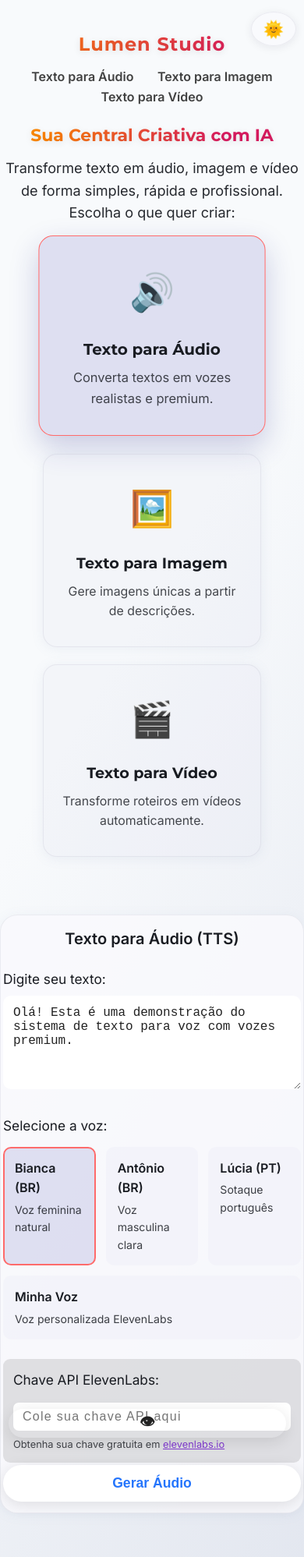
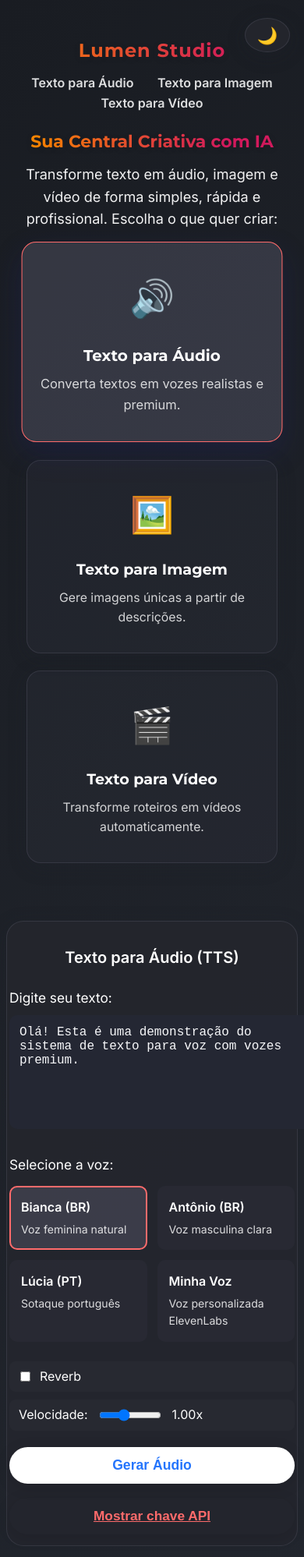
Before and after one commit to joeeyjunior/mystyc.github.io, a plain HTML site: page index.html in a window 390 px wide. Shown: the top 1997 px of the page at 78% size. Drawn offline with Linux system fonts and the light colour scheme.

Commit message:
Update index.html

```diff
--- a/index.html
+++ b/index.html
@@ -11,44 +11,20 @@
       --secondary: #2575fc;
       --accent: #ff6b6b;
       --glass-bg: rgba(255,255,255,0.10);
-
-      --background: linear-gradient(120deg, var(--primary), var(--secondary));
-      --text: #fff;
-      --card-bg: var(--glass-bg);
-      --input-bg: rgba(255,255,255,0.92);
-      --input-text: #333;
-      --option-bg: rgba(255,255,255,0.2);
-      --option-selected: rgba(255,255,255,0.45);
-      --border: rgba(255,255,255,0.22);
-      --shadow: 0 5px 25px 0 rgba(31,38,135,0.14);
-      --card-shadow: 0 5px 26px 0 rgba(31,38,135,0.10);
-      --footer-opacity: 0.7;
-      --nav-a: #fff;
-      --nav-a-hover: var(--accent);
-      --link: #fff;
+      --background-dark: linear-gradient(135deg, #191c22 0%, #23272f 100%);
+      --text-dark: #fff;
+      --option-bg-dark: rgba(60,65,80,0.18);
+      --option-selected-dark: rgba(110,110,130,0.32);
+      --border-dark: rgba(100,100,120,0.28);
+      --input-bg-dark: #242733;
+      --input-text-dark: #f7f8fa;
+      --card-bg-dark: rgba(36,38,45,0.98);
+      --shadow-dark: 0 5px 25px 0 rgba(30,35,45,0.22);
     }
-    .light-mode {
-      --background: linear-gradient(120deg, #f8fafc 40%, #e2e6ef 100%);
-      --text: #191c22;
-      --card-bg: rgba(250,250,253,0.86);
-      --input-bg: #fff;
-      --input-text: #222;
-      --option-bg: rgba(220,222,235,0.18);
-      --option-selected: rgba(180,180,220,0.38);
-      --border: rgba(160,160,180,0.17);
-      --shadow: 0 2px 16px 0 rgba(120,140,180,0.10);
-      --card-shadow: 0 2px 16px 0 rgba(120,140,180,0.08);
-      --footer-opacity: 0.92;
-      --nav-a: #222;
-      --nav-a-hover: var(--primary);
-      --link: var(--primary);
-    }
-
-    * { box-sizing: border-box; margin: 0; padding: 0; }
     body {
       font-family: 'Inter', 'Montserrat', Arial, sans-serif;
-      background: var(--background);
-      color: var(--text);
+      background: var(--background-dark);
+      color: var(--text-dark);
       min-height: 100vh;
       line-height: 1.6;
       transition: background 0.4s, color 0.32s;
@@ -70,13 +46,12 @@
       text-shadow: 0 2px 10px rgba(0,0,0,0.10);
       margin-bottom: 8px;
     }
-
     .theme-toggle {
       position: absolute;
       top: 22px;
       right: 22px;
-      background: var(--card-bg);
-      border: 1px solid var(--border);
+      background: var(--card-bg-dark);
+      border: 1px solid var(--border-dark);
       border-radius: 50%;
       width: 44px;
       height: 44px;
@@ -85,22 +60,16 @@
       justify-content: center;
       cursor: pointer;
       font-size: 1.32rem;
-      color: var(--text);
-      box-shadow: 0 2px 12px 0 rgba(30,30,50,0.08);
+      color: var(--text-dark);
+      box-shadow: var(--shadow-dark);
       transition: background .22s, color .22s, border .22s;
       z-index: 20;
     }
-    .theme-toggle:hover {
-      background: var(--option-selected);
-      color: var(--accent);
-      border-color: var(--accent);
-    }
-
     nav {
       margin-top: 10px;
     }
     nav a {
-      color: var(--nav-a);
+      color: #fff;
       text-decoration: none;
       margin: 0 13px;
       font-weight: 600;
@@ -108,7 +77,7 @@
       transition: color .2s;
     }
     nav a:hover {
-      color: var(--nav-a-hover);
+      color: var(--accent);
     }
     .main-hero {
       display: flex;
@@ -132,11 +101,10 @@
     .main-desc {
       font-size: 1.13rem;
       margin-bottom: 26px;
-      color: var(--text);
+      color: var(--text-dark);
       opacity: 0.94;
       max-width: 520px;
     }
-
     .options-panel {
       display: flex;
       justify-content: center;
@@ -145,10 +113,10 @@
       margin-bottom: 20px;
     }
     .option-card {
-      background: var(--option-bg);
+      background: var(--option-bg-dark);
       border-radius: 18px;
-      box-shadow: var(--shadow);
-      border: 1.2px solid var(--border);
+      box-shadow: var(--shadow-dark);
+      border: 1.2px solid var(--border-dark);
       min-width: 230px;
       max-width: 280px;
       padding: 34px 20px 32px 20px;
@@ -156,13 +124,14 @@
       cursor: pointer;
       transition: transform .18s, box-shadow .18s, background .22s, border .18s;
       position: relative;
+      color: var(--text-dark);
     }
     .option-card.selected,
     .option-card:hover {
       transform: translateY(-6px) scale(1.04);
       box-shadow: 0 14px 36px 0 rgba(31,38,135,0.22);
       border-color: var(--accent);
-      background: var(--option-selected);
+      background: var(--option-selected-dark);
     }
     .option-icon {
       font-size: 2.8rem;
@@ -177,17 +146,17 @@
     }
     .option-desc {
       font-size: 0.99rem;
-      color: var(--text);
+      color: var(--text-dark);
       opacity: 0.80;
       min-height: 36px;
     }
     .section-module {
       max-width: 650px;
       margin: 34px auto 0 auto;
-      background: var(--card-bg);
+      background: var(--card-bg-dark);
       border-radius: 22px;
-      box-shadow: var(--card-shadow);
-      border: 1.2px solid var(--border);
+      box-shadow: var(--shadow-dark);
+      border: 1.2px solid var(--border-dark);
       padding: 32px 20px 30px 20px;
       display: none;
       animation: fadeIn .6s;
@@ -197,8 +166,6 @@
       from { opacity: 0; transform: translateY(30px);}
       to { opacity: 1; transform: translateY(0);}
     }
-
-    /* --------- TTS Module Styles --------- */
     .input-group { margin-bottom: 25px; }
     label {
       display: block;
@@ -213,9 +180,9 @@
       border-radius: 10px;
       border: none;
       font-size: 1rem;
-      background: var(--input-bg);
+      background: var(--input-bg-dark);
       resize: vertical;
-      color: var(--input-text);
+      color: var(--input-text-dark);
     }
     .voice-options {
       display: flex;
@@ -226,31 +193,66 @@
     .voice-option {
       flex: 1;
       min-width: 100px;
-      background: var(--option-bg);
+      background: var(--option-bg-dark);
       padding: 13px;
       border-radius: 10px;
       cursor: pointer;
       transition: all 0.3s ease;
       border: 2px solid transparent;
       text-align: left;
+      color: var(--text-dark);
     }
     .voice-option:hover {
-      background: var(--option-selected);
+      background: var(--option-selected-dark);
     }
     .voice-option.selected {
-      background: var(--option-selected);
+      background: var(--option-selected-dark);
       border-color: var(--accent);
     }
     .voice-name {
       font-weight: 600;
       margin-bottom: 4px;
-      color: var(--text);
+      color: var(--text-dark);
     }
     .voice-desc {
       font-size: 0.88rem;
       opacity: 0.84;
-      color: var(--text);
+      color: var(--text-dark);
     }
+
+    /* Customization controls */
+    .custom-controls {
+      display: flex;
+      flex-wrap: wrap;
+      gap: 20px;
+      align-items: center;
+      margin-bottom: 18px;
+      margin-top: 10px;
+      justify-content: flex-start;
+    }
+    .custom-control {
+      display: flex;
+      align-items: center;
+      gap: 7px;
+      font-size: 1rem;
+      color: var(--text-dark);
+      background: rgba(80,80,90,0.10);
+      border-radius: 8px;
+      padding: 7px 16px 7px 10px;
+    }
+    .custom-control label {
+      margin: 0 0 0 2px;
+      font-size: 1rem;
+      font-weight: 400;
+      color: inherit;
+      display: inline;
+    }
+    .custom-control input[type="range"] {
+      width: 80px;
+      margin-left: 7px;
+      margin-right: 7px;
+    }
+
     button {
       background: white;
       color: var(--secondary);
@@ -275,38 +277,95 @@
       transform: none;
       box-shadow: none;
     }
-    .api-key-container {
-      margin-top: 10px;
-      background: rgba(0,0,0,0.10);
-      padding: 13px;
-      border-radius: 9px;
+    /* --------- API KEY MODAL --------- */
+    .api-key-trigger {
+      display: inline-block;
+      margin: 18px auto 0 auto;
+      background: none;
+      border: none;
+      color: var(--accent);
+      font-weight: bold;
+      font-size: 1.08rem;
+      text-decoration: underline;
+      cursor: pointer;
+      transition: color 0.22s;
     }
-    #api-key-group { position: relative; }
-    #api-key {
+    .api-key-trigger:hover { color: #ff3b3b; }
+    .api-key-modal-bg {
+      display: none;
+      position: fixed;
+      top:0; left:0; width:100vw; height:100vh;
+      background: rgba(15,18,30,0.88);
+      z-index: 9999;
+      align-items: center;
+      justify-content: center;
+    }
+    .api-key-modal-bg.active { display: flex; }
+    .api-key-modal {
+      background: var(--card-bg-dark);
+      border-radius: 15px;
+      padding: 30px 22px 22px 22px;
+      max-width: 340px;
+      width: 94vw;
+      box-shadow: 0 5px 38px 0 rgba(20,20,30,0.16);
+      position: relative;
+      text-align: left;
+      color: var(--text-dark);
+      border: 1.2px solid var(--border-dark);
+      animation: fadeIn .3s;
+    }
+    .api-key-modal h3 {
+      margin-top: 0;
+      margin-bottom: 15px;
+      font-size: 1.1rem;
+      font-weight: 700;
+    }
+    .api-key-modal label {
+      margin-bottom: 6px;
+      font-size: 1rem;
+    }
+    .api-key-modal input[type="password"],
+    .api-key-modal input[type="text"] {
       width: 100%;
       padding: 9px 38px 9px 12px;
       border-radius: 7px;
       border: none;
-      margin-top: 7px;
-      background: var(--input-bg);
-      color: var(--input-text);
+      background: var(--input-bg-dark);
+      color: var(--input-text-dark);
       font-size: 1rem;
       letter-spacing: 0.08em;
+      margin-bottom: 12px;
     }
-    .show-hide-btn {
+    .api-key-modal .show-hide-btn {
       position: absolute;
-      right: 6px;
-      top: 50%;
-      transform: translateY(-10px);
+      right: 25px;
+      top: 86px;
       background: none;
       border: none;
-      color: var(--input-text);
+      color: var(--input-text-dark);
       font-size: 1.2em;
       cursor: pointer;
       z-index: 2;
-      padding: 2px 7px;
+      padding: 0 7px;
     }
-    .show-hide-btn:focus { outline: 2px solid var(--secondary); }
+    .api-key-modal .close-modal {
+      position: absolute;
+      top: 10px; right: 15px;
+      background: none;
+      border: none;
+      color: var(--accent);
+      font-size: 1.6rem;
+      font-weight: bold;
+      cursor: pointer;
+      z-index: 10;
+      transition: color .2s;
+    }
+    .api-key-modal .close-modal:hover { color: #ff3b3b; }
+    .api-key-modal small {
+      font-size: 0.82rem;
+      opacity: 0.7;
+    }
+    .api-key-modal a { color: var(--accent); text-decoration: underline; }
     #audio-container {
       margin-top: 20px;
       text-align: center;
@@ -358,21 +417,21 @@
     }
     .coming-soon {
       font-size: 1.15rem;
-      color: var(--text);
+      color: var(--text-dark);
       opacity: 0.94;
       text-align: center;
       padding: 28px 0 24px 0;
     }
-    a { color: var(--link); }
     footer {
       text-align: center;
       margin-top: 60px;
-      opacity: var(--footer-opacity);
+      opacity: 0.7;
       font-size: 0.98rem;
       padding-bottom: 28px;
     }
     @media (max-width: 900px) {
       .options-panel { flex-direction: column; align-items: center; }
+      .custom-controls { flex-direction: column; align-items: stretch; gap: 10px; }
     }
     @media (max-width: 600px) {
       .main-title { font-size: 1.37rem;}
@@ -446,19 +505,20 @@
           </div>
         </div>
       </div>
-      <div class="api-key-container">
-        <label for="api-key">Chave API ElevenLabs:</label>
-        <div id="api-key-group" style="position:relative;">
-          <input type="password" id="api-key" placeholder="Cole sua chave API aqui" autocomplete="off">
-          <button class="show-hide-btn" id="toggle-api-key" title="Mostrar/ocultar chave" tabindex="0">
-            <span id="eye-icon">&#128065;</span>
-          </button>
+      <!-- Customização de voz -->
+      <div class="custom-controls">
+        <div class="custom-control">
+          <input type="checkbox" id="reverb">
+          <label for="reverb">Reverb</label>
         </div>
-        <p style="font-size: 0.8rem; margin-top: 8px; opacity: 0.8;">
-          Obtenha sua chave gratuita em <a href="https://elevenlabs.io/" target="_blank" style="color: var(--link); text-decoration: underline;">elevenlabs.io</a>
-        </p>
+        <div class="custom-control">
+          <label for="speed">Velocidade:</label>
+          <input type="range" min="0.7" max="1.5" step="0.05" value="1" id="speed" />
+          <span id="speed-value">1.00x</span>
+        </div>
       </div>
       <button id="generate-btn">Gerar Áudio</button>
+      <button class="api-key-trigger" id="open-apikey-btn">Mostrar chave API</button>
       <div id="loading" class="hidden">
         <div class="loader"></div>
         <p>Processando seu áudio...</p>
@@ -472,6 +532,22 @@
         </div>
       </div>
     </section>
+
+    <!-- Modal da chave API -->
+    <div class="api-key-modal-bg" id="apikey-modal-bg">
+      <div class="api-key-modal">
+        <button class="close-modal" id="close-apikey-modal" title="Fechar">&times;</button>
+        <h3>Chave API ElevenLabs</h3>
+        <label for="api-key">Chave API:</label>
+        <input type="password" id="api-key" placeholder="Cole sua chave API aqui" autocomplete="off">
+        <button class="show-hide-btn" id="toggle-api-key" title="Mostrar/ocultar chave" tabindex="0">
+          <span id="eye-icon">&#128065;</span>
+        </button>
+        <small>
+          Obtenha sua chave gratuita em <a href="https://elevenlabs.io/" target="_blank">elevenlabs.io</a>
+        </small>
+      </div>
+    </div>
 
     <!-- Texto para Imagem -->
     <section class="section-module" id="module-img">
@@ -490,29 +566,6 @@
     Desenvolvido com ❤️ por Lumen Studio – Powered by ElevenLabs.
   </footer>
   <script>
-    // Tema claro/escuro
-    const themeToggle = document.getElementById('theme-toggle');
-    const themeIcon = document.getElementById('theme-icon');
-    function setTheme(mode) {
-      if (mode === 'light') {
-        document.body.classList.add('light-mode');
-        themeIcon.textContent = '🌞';
-      } else {
-        document.body.classList.remove('light-mode');
-        themeIcon.textContent = '🌙';
-      }
-    }
-    function getTheme() {
-      return localStorage.getItem('lumen_theme') || (window.matchMedia('(prefers-color-scheme: light)').matches ? 'light' : 'dark');
-    }
-    function toggleTheme() {
-      const mode = document.body.classList.contains('light-mode') ? 'dark' : 'light';
-      setTheme(mode);
-      localStorage.setItem('lumen_theme', mode);
-    }
-    themeToggle.onclick = toggleTheme;
-    setTheme(getTheme());
-
     // Alternância de módulos
     const optionCards = {
       tts: document.getElementById('opt-tts'),
@@ -534,32 +587,33 @@
     optionCards.img.onclick = () => selectModule('img');
     optionCards.vid.onclick = () => selectModule('vid');
 
-    // ----- TTS Module Script -----
-    let currentVoice = "EXAVITQu4vr4xnSDxMaL";
-    let audioUrl = null;
-
-    const generateBtn = document.getElementById('generate-btn');
-    const textInput = document.getElementById('text-input');
-    const apiKeyInput = document.getElementById('api-key');
-    const audioPlayer = document.getElementById('audio-player');
-    const downloadBtn = document.getElementById('download-btn');
-    const resultCard = document.getElementById('result-card');
-    const loadingElement = document.getElementById('loading');
-    const errorMessage = document.getElementById('error-message');
-    const toggleApiKeyBtn = document.getElementById('toggle-api-key');
-    const eyeIcon = document.getElementById('eye-icon');
+    // Modal da chave API
+    const apikeyModalBg = document.getElementById('apikey-modal-bg');
+    const openApikeyBtn = document.getElementById('open-apikey-btn');
+    const closeApikeyModal = document.getElementById('close-apikey-modal');
+    openApikeyBtn.onclick = () => {
+      apikeyModalBg.classList.add('active');
+      setTimeout(() => { document.getElementById('api-key').focus(); }, 100);
+    };
+    closeApikeyModal.onclick = () => apikeyModalBg.classList.remove('active');
+    apikeyModalBg.onclick = (e) => {
+      if (e.target === apikeyModalBg) apikeyModalBg.classList.remove('active');
+    };
 
     // Carrega chave API do localStorage
     window.addEventListener('DOMContentLoaded', () => {
       const savedKey = localStorage.getItem('elevenlabs_api_key');
-      if (savedKey) apiKeyInput.value = savedKey;
+      if (savedKey) document.getElementById('api-key').value = savedKey;
     });
-    apiKeyInput.addEventListener('input', e => {
+    document.getElementById('api-key').addEventListener('input', e => {
       localStorage.setItem('elevenlabs_api_key', e.target.value.trim());
     });
 
     // Mostrar/ocultar chave API
+    const toggleApiKeyBtn = document.getElementById('toggle-api-key');
+    const eyeIcon = document.getElementById('eye-icon');
     toggleApiKeyBtn.addEventListener('click', () => {
+      const apiKeyInput = document.getElementById('api-key');
       if (apiKeyInput.type === "password") {
         apiKeyInput.type = "text";
         eyeIcon.textContent = "🙈";
@@ -572,6 +626,26 @@
       if (e.key === "Enter" || e.key === " ") toggleApiKeyBtn.click();
     });
 
+    // Custom controls
+    const speedInput = document.getElementById('speed');
+    const speedValue = document.getElementById('speed-value');
+    const reverbInput = document.getElementById('reverb');
+    speedInput.oninput = () => {
+      speedValue.textContent = Number(speedInput.value).toFixed(2) + "x";
+    };
+
+    // ----- TTS Module Script -----
+    let currentVoice = "EXAVITQu4vr4xnSDxMaL";
+    let audioUrl = null;
+
+    const generateBtn = document.getElementById('generate-btn');
+    const textInput = document.getElementById('text-input');
+    const audioPlayer = document.getElementById('audio-player');
+    const downloadBtn = document.getElementById('download-btn');
+    const resultCard = document.getElementById('result-card');
+    const loadingElement = document.getElementById('loading');
+    const errorMessage = document.getElementById('error-message');
+
     // Seleção de voz
     document.querySelectorAll('.voice-option').forEach(option => {
       option.addEventListener('click', () => {
@@ -582,10 +656,44 @@
       });
     });
 
-    // Gerar áudio
+    // Efeito de reverb (Web Audio API)
+    let currentAudioContext, convolverNode;
+    async function applyReverb(audioElement) {
+      // Desconecta anteriores
+      if (currentAudioContext) { currentAudioContext.close(); }
+
+      const audioCtx = new (window.AudioContext || window.webkitAudioContext)();
+      currentAudioContext = audioCtx;
+      const source = audioCtx.createMediaElementSource(audioElement);
+      const convolver = audioCtx.createConvolver();
+      convolverNode = convolver;
+
+      // Impulse response de exemplo (pode trocar por outro IR)
+      const irUrl = 'https://cdn.jsdelivr.net/gh/joeeyjunior/public-assets@main/impulse-small.wav';
+      const response = await fetch(irUrl);
+      const arrayBuffer = await response.arrayBuffer();
+      const irBuffer = await audioCtx.decodeAudioData(arrayBuffer);
+
+      convolver.buffer = irBuffer;
+      source.connect(convolver);
+      convolver.connect(audioCtx.destination);
+    }
+
+    function removeReverb(audioElement) {
+      if (currentAudioContext) {
+        currentAudioContext.close();
+        currentAudioContext = null;
+        convolverNode = null;
+        // reconectar o audio element ao destination
+        try {
+          audioElement.srcObject = null;
+        } catch(e){}
+      }
+    }
+
     generateBtn.addEventListener('click', async () => {
       const text = textInput.value.trim();
-      const apiKey = apiKeyInput.value.trim();
+      const apiKey = document.getElementById('api-key').value.trim();
 
       if (!text) {
         showError('Por favor, digite algum texto!');
@@ -633,6 +741,16 @@
 
         audioUrl = URL.createObjectURL(audioBlob);
         audioPlayer.src = audioUrl;
+        audioPlayer.playbackRate = parseFloat(speedInput.value);
+
+        // Remove reverb antigo (se houver)
+        removeReverb(audioPlayer);
+
+        // Se reverb estiver ativado, aplica
+        if (reverbInput.checked) {
+          applyReverb(audioPlayer);
+        }
+
         downloadBtn.href = audioUrl;
         downloadBtn.download = `lumen_audio_${Date.now()}.mp3`;
         downloadBtn.classList.remove('hidden');
```
